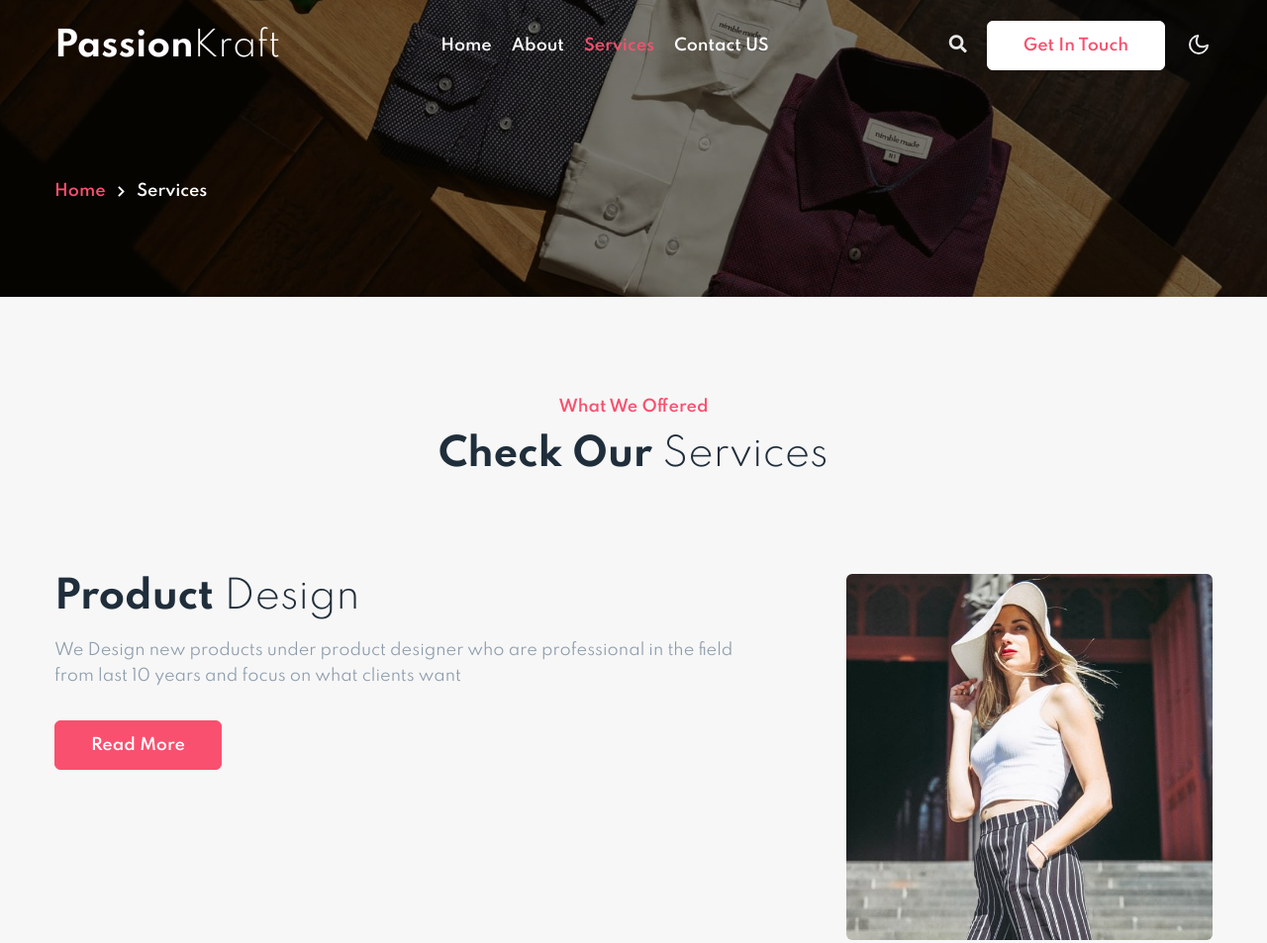
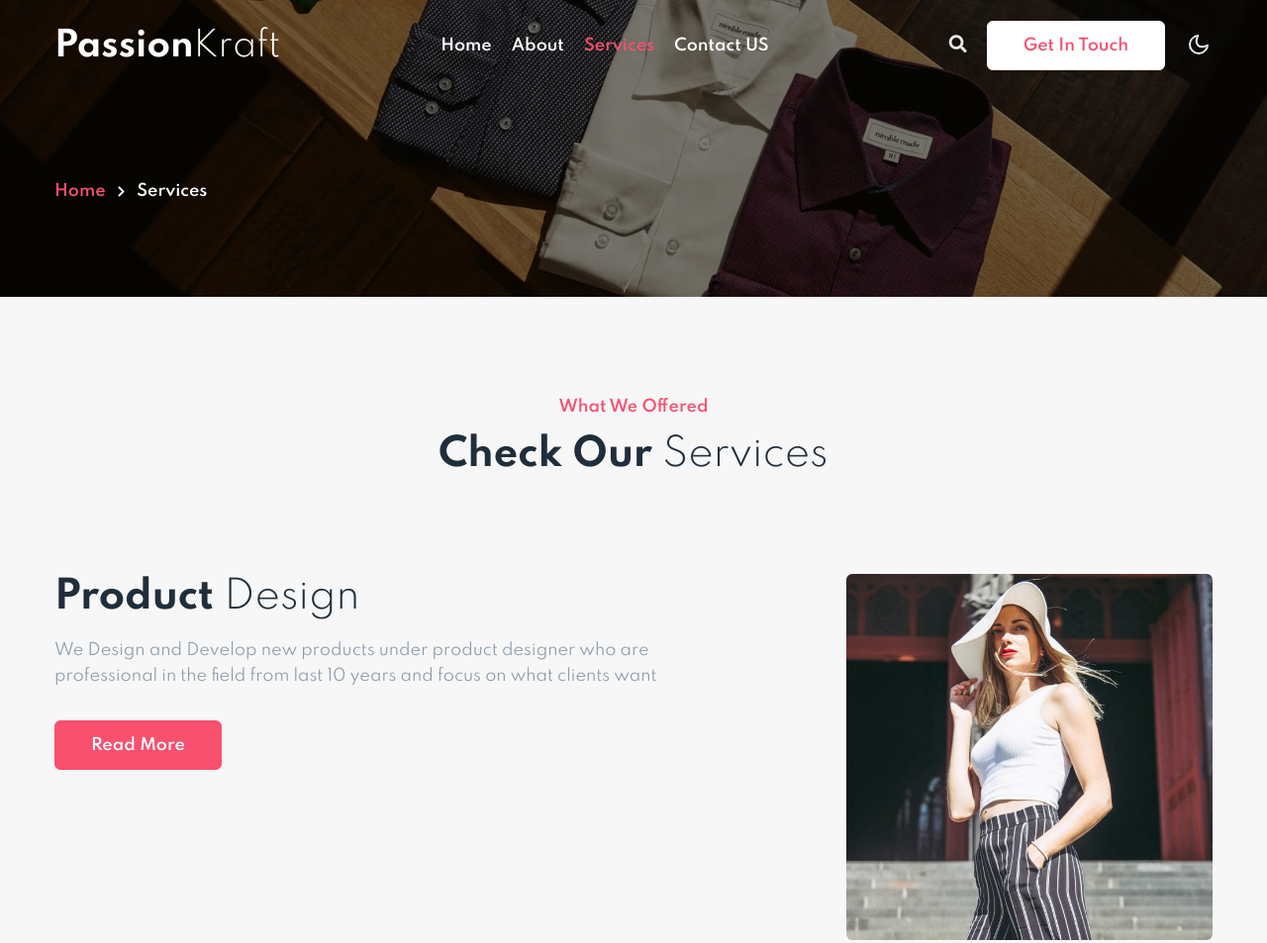
Before and after one commit to Manohar-mj/passionForYou, a plain HTML site: page services.html in a window 1280 px wide. Shown: the top 953 px of the page at 99% size. Drawn offline with Linux system fonts and the light colour scheme.

Commit message:
updated service.html

```diff
--- a/services.html
+++ b/services.html
@@ -36,7 +36,7 @@
                         <li class="nav-item active">
                             <a class="nav-link" href="services.html">Services</a>
                         </li>
-						  <li class="nav-item">
+			<li class="nav-item">
                             <a class="nav-link" href="contact.html">Contact US</a>
                         </li>
                     </ul>
@@ -85,7 +85,7 @@
                     <div class="service-grid-left">
                         <h3 class="title-w3l mb-3">Product <span class="thin">Design</span></h3>
                         <p class="text-para mb-2 mr-lg-5">
-                            We Design new products under product designer who are professional in the field from last 10 years and focus on what clients want
+                            We Design and Develop new products under product designer who are professional in the field from last 10 years and focus on what clients want
                         </p>
                         <a href="#readmore" class="btn btn-style btn-primary mt-lg-4 mt-4">Read More</a>
                     </div>
```
